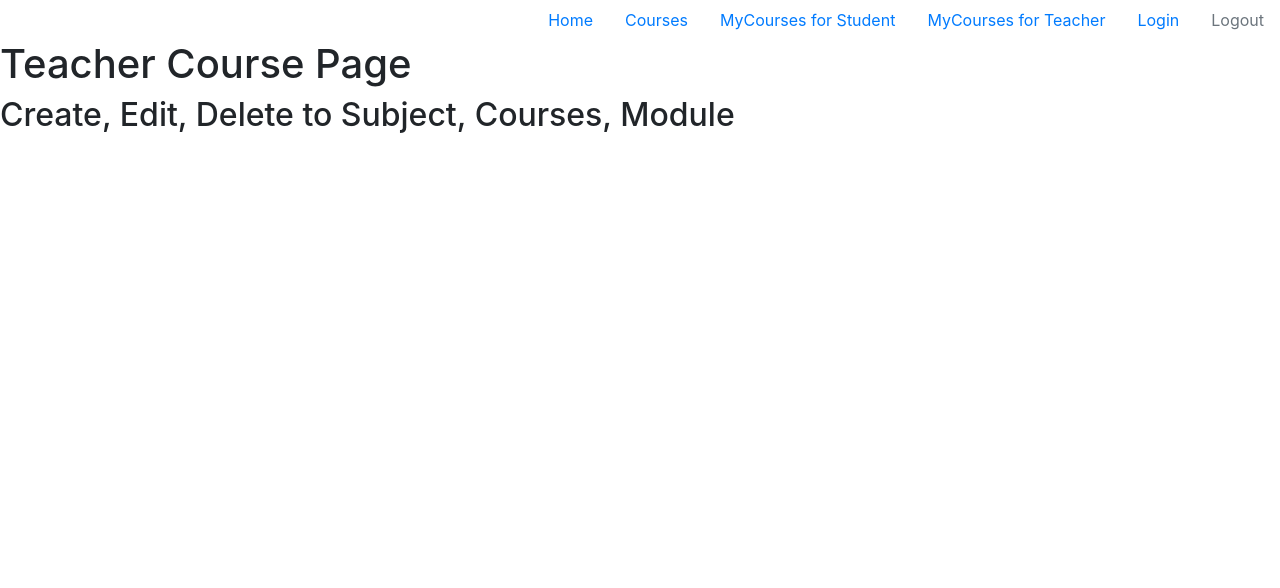
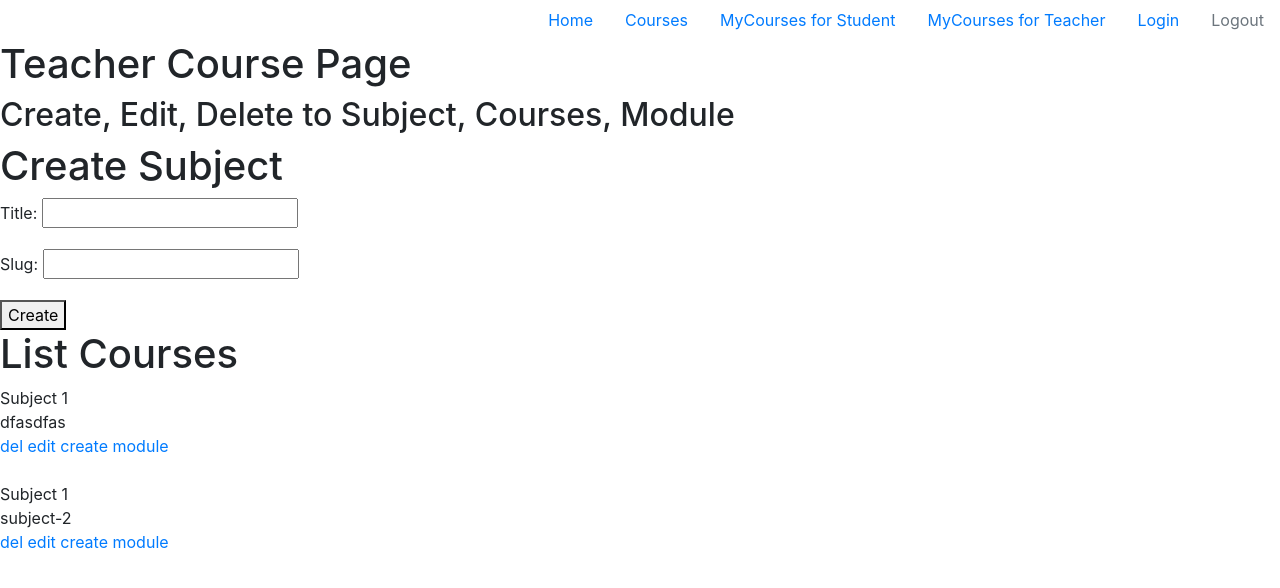
Before and after one commit to onekill1801/elearning, a Django app: page /courser/tcourses/ in a window 1280 px wide. Shown: the top 588 px of the page. Run offline with Django 3.2, Linux system fonts and the light colour scheme; data comes from the database, SQL or seed files in the repository; both versions use the stored data as it was after the commit; some libraries are stand-ins or nearby versions.

Commit message:
Update router course

```diff
--- a/courser/forms.py
+++ b/courser/forms.py
@@ -1,5 +1,9 @@
 from django import forms
 from .models import Subject
+
+class SubjectForm(forms.Form):
+	title = forms.CharField(required=True)
+	slug = forms.SlugField(required=True)
 
 class CourseForm(forms.Form):
 	title = forms.CharField(required=True)
--- a/courser/templates/courserview/list.html
+++ b/courser/templates/courserview/list.html
@@ -5,7 +5,10 @@
 	{% for d in data %}
 		<div> {{ d.title }} </div>
 		<div> {{ d.slug }} </div>
-		<a href="">{{ d.title }}</a>
+		<a href="{% url "course_del" d.id %}">del</a>
+		<a href="{% url "course_del" d.id %}">edit</a>
+		<a href="{% url "course_del" d.id %}">create module</a>
+		<br>
 		<br>
 	{% endfor %}
 {% endblock content %}
--- a/courser/templates/courserview/scourse.html
+++ b/courser/templates/courserview/scourse.html
@@ -1,6 +1,7 @@
 {% extends "base.html" %}
 
 {% block content %}
-	<h1>Studen Course Page</h1>
+	<h1>Student Course Page</h1>
 	<h2>Show details courses</h2>
+	<h2>Enroll courses</h2>
 {% endblock content %}
--- a/courser/templates/courserview/tcourse.html
+++ b/courser/templates/courserview/tcourse.html
@@ -3,4 +3,22 @@
 {% block content %}
 	<h1>Teacher Course Page</h1>
 	<h2>Create, Edit, Delete to Subject, Courses, Module </h2>
+
+	<h1>Create Subject</h1>
+	<form method="post">
+		{{ form.as_p }}
+		{% csrf_token %}
+		<button type="submit">Create</button>
+
+	</form>
+	<h1>List Courses</h1>
+	{% for d in data %}
+		<div> {{ d.title }} </div>
+		<div> {{ d.slug }} </div>
+		<a href="{% url "course_del" d.id %}">del</a>
+		<a href="{% url "course_edit" d.id %}">edit</a>
+		<a href="{% url "course_module" d.id %}">create module</a>
+		<br>
+		<br>
+	{% endfor %}
 {% endblock content %}
--- a/courser/urls.py
+++ b/courser/urls.py
@@ -4,10 +4,13 @@ from courser.views import (
 	CreateCourserView,
 	HomeView,
 	EditCourserView,
-	DeleteCourserView,
 	CreateModulerView,
 	SCourserView,
-	TCourserView
+	TCourserView,
+	CreateSubjectView,
+	DelSubjectView,
+	EditSubjectView,
+	CreateModuleView
 )
 
 urlpatterns = [
@@ -15,9 +18,12 @@ urlpatterns = [
     path('', CourserView.as_view(), name='courser-view'),
     path('listcourses/', CourserView.as_view(), name='courser-view'),
     path('scourses/', SCourserView.as_view(), name='scourses-view'),
-    path('tcourses/', TCourserView.as_view(), name='tcourses-view'),
+    path('tcourses/', CreateSubjectView.as_view(), name='tcourses-view'),
     path('create/', CreateCourserView.as_view(), name='create-view'),
     path('createmodule/', CreateModulerView.as_view(), name='createmodule-view'),
     path('edit/', EditCourserView.as_view(), name='edit-view'),
-    path('delete/', DeleteCourserView.as_view(), name='del-view'),
+    # path('delete/', DeleteCourserView.as_view(), name='del-view'),
+	path('<pk>/del/', DelSubjectView.as_view(),name='course_del'),
+	path('<pk>/edit/', EditSubjectView.as_view(),name='course_edit'),
+	path('<pk>/module/', CreateCourserView.as_view(),name='course_module'),
 ]
--- a/courser/views.py
+++ b/courser/views.py
@@ -1,8 +1,8 @@
 from django.shortcuts import render
-from django.http import HttpResponse
+from django.http import HttpResponse, HttpResponseRedirect
 from django.views.generic.base import View
-from .forms import CourseForm, ModuleForm
-from .models import Subject, Course
+from .forms import CourseForm, ModuleForm , SubjectForm
+from .models import Subject, Course, Module
 
 # Create your views here.
 class CourserView(View):
@@ -14,35 +14,65 @@ class CourserView(View):
 		# return HttpResponse('Get List Cousrses')
 
 	def post(self, request):
-		# form = LoginForm(request.POST)
-		# if form.is_valid():
-		# 	user_name = request.POST.get('user_name', '')
-		# 	user = UserModel.objects.filter(user_name=user_name)
-		# 	# pdb.set_trace()
-		# 	if len(user) == 1:
-		# 		context = {'messge': 'Login Sussess'}
-		# 		return render(request, 'loginview/login.html', context)
-		# 	else:
-		# 		context = {'messge': 'Login Fail'}
-		# 		return render(request, 'loginview/login.html', context)
-		# else:
-			# return HttpResponse('post request')
 		return HttpResponse('Post List Cousrses')
 
-class CreateCourserView(View):
+class CreateSubjectView(View):
 	def get(self, request):
-		form = CourseForm()
-		return render(request, 'courserview/create.html', {'form': form})
+		form = SubjectForm()
+		context = {
+			'data': Subject.objects.all(),
+			'form': form
+		}
+		return render(request, 'courserview/tcourse.html', context)
 		# return HttpResponse('get request')
 
 	def post(self, request):
-		form = CourseForm(request.POST)
+		form = SubjectForm(request.POST)
+		form1 = SubjectForm()
 		if form.is_valid():
 			subject_form = Subject()
 			subject_form.title = request.POST.get('title', '')
 			subject_form.slug = request.POST.get('slug', '')
 			subject_form.save()
-		return HttpResponse('subject_form save')
+		# return HttpResponseRedirect('/')
+		context = {
+			'data': Subject.objects.all(),
+			'form': form1
+		}
+		return render(request, 'courserview/tcourse.html', context)
+		# return render(request, 'courserview/tcourse.html', {'form': form1})
+
+class CreateModuleView(View):
+	def get(self, request, pk):
+		return HttpResponse('get request'+ pk)
+
+	def post(self, request, pk):
+		return HttpResponse('post request')
+
+class CreateCourserView(View):
+	def get(self, request, pk):
+		data = Subject.objects.filter(id=pk)[0]
+		form = CourseForm()
+		content = {
+			'form': form,
+			'data' : data
+		}
+		return render(request, 'courserview/create.html', content)
+		# return HttpResponse('get request')
+
+	def post(self, request, pk):
+		data = Subject.objects.filter(id=pk)[0]
+		form = CourseForm(request.POST)
+		if form.is_valid():
+			subject_form = Course()
+			subject_form.subject = data
+			subject_form.title = request.POST.get('title', '')
+			subject_form.slug = request.POST.get('slug', '')
+			subject_form.overview = request.POST.get('title', '') +  request.POST.get('slug', '')
+			subject_form.save()
+			d_courses= Course.objects.all()
+		return render(request, 'courserview/course_create.html', {'data': d_courses})
+		# return HttpResponse('subject_form save')
 
 class EditCourserView(View):
 	def get(self, request):
@@ -60,11 +90,41 @@ class EditCourserView(View):
 		return HttpResponse('subject_form save')
 		# return HttpResponse('post request')
 
-class DeleteCourserView(View):
-	def get(self, request):
-		return HttpResponse('get request')
+class EditSubjectView(View):
+	def get(self, request, pk):
+		data = Subject.objects.filter(id=pk)
+		# import pdb; pdb.set_trace()
+		form1 = data[0]
+		return render(request, 'courserview/edit.html', {'form': form1})
+		# return HttpResponse('get request')
 
-	def post(self, request):
+	def post(self, request, pk):
+		data = Subject.objects.filter(id=pk)[0]
+		data.title = request.POST.get('title', '')
+		data.slug = request.POST.get('slug', '')
+		data.save()
+		form = SubjectForm()
+		context = {
+			'data': Subject.objects.all(),
+			'form': form
+		}
+		return render(request, 'courserview/tcourse.html', context)
+		# return HttpResponse('subject_form save')
+
+class DelSubjectView(View):
+	def get(self, request, pk):
+		form1 = SubjectForm()
+		data = Subject.objects.filter(id=pk)
+		data.delete()
+		form = SubjectForm()
+		context = {
+			'data': Subject.objects.all(),
+			'form': form
+		}
+		return render(request, 'courserview/tcourse.html', context)
+		# return HttpResponse('get request ' + pk)
+
+	def post(self, request, pk):
 		return HttpResponse('post request')
 
 class CreateModulerView(View):
```
Also changed, not shown: courser/templates/courserview/course_create.html (added, +14 -0 lines), courser/templates/courserview/create.html (+4 -8 lines), courser/templates/courserview/edit.html (+10 -4 lines), db.sqlite3.
